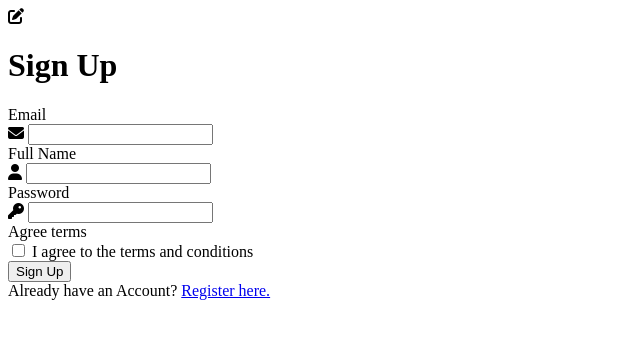
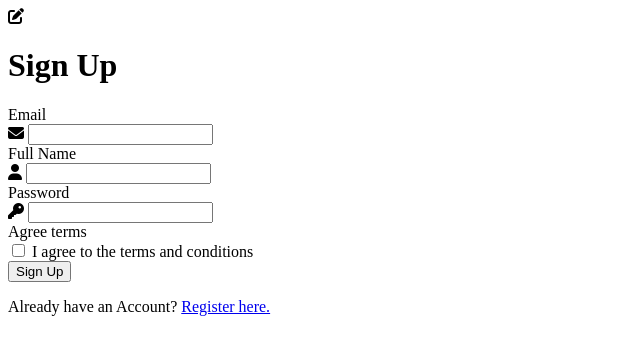
Before and after one commit to abror2142/auth-project, a Symfony app: template templates/registration/register.html.twig in a window 1280 px wide. Shown: the top 355 px of the page, without its empty margins (0-640 px from the left). Run offline with Twig, Linux system fonts and the light colour scheme; the template is opened without the code that fills it, so the values that code supplies are empty; form fields are guessed from the names that the template uses; some libraries are stand-ins or nearby versions.

Commit message:
Designing components

```diff
--- a/src/Controller/DashboardController.php
+++ b/src/Controller/DashboardController.php
@@ -35,7 +35,7 @@ final class DashboardController extends AbstractController
         $pagination = $paginator->paginate(
             $users,
             $request->query->getInt('page', 1),
-            4
+            6
         );
 
         return $this->render('dashboard/index.html.twig', [
--- a/templates/registration/register.html.twig
+++ b/templates/registration/register.html.twig
@@ -74,7 +74,9 @@
                 </button>
             </div>
         {{ form_end(registrationForm) }}
-        Already have an Account? <a class="text-blue-600" href="{{ path('app_login') }}">Register here.</a>
+        <p class="text-sm mt-4">
+            Already have an Account? <a class="text-blue-600" href="{{ path('app_login') }}">Register here.</a>
+        <p>
     </div>
 </div>
 {% endblock %}
--- a/templates/security/login.html.twig
+++ b/templates/security/login.html.twig
@@ -90,7 +90,7 @@
                 </button>
             </div>
         </form>
-        <p class="text-sm">
+        <p class="text-sm mt-4">
             No Account? <a class="text-blue-600" href="{{ path('app_register') }}">Register here.</a>
         </p>
         {% endif %}
```
